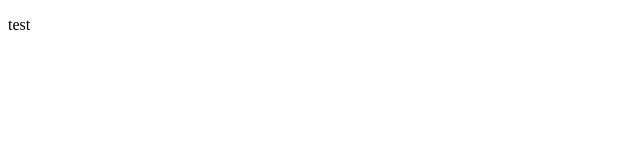
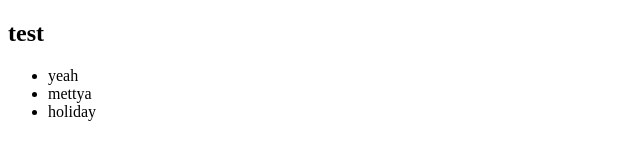
Before and after one commit to Reiwa1960/POS-system, a plain HTML site: page index.html in a window 1280 px wide. Shown: the whole page, without its empty margins (0-640 px from the left). Drawn offline with Linux system fonts and the light colour scheme.

Commit message:
Update index.html

```diff
--- a/index.html
+++ b/index.html
@@ -6,6 +6,11 @@
     <title>Document</title>
 </head>
 <body>
-    <p>test</p>
+    <h2>test</h2>
+    <ul>
+        <li>yeah</li>
+        <li>mettya</li>
+        <li>holiday</li>
+    </ul>
 </body>
 </html>
```
